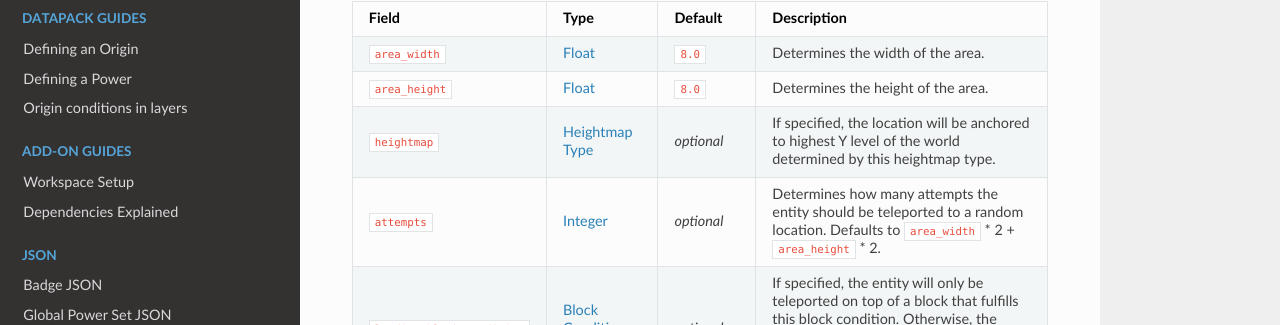
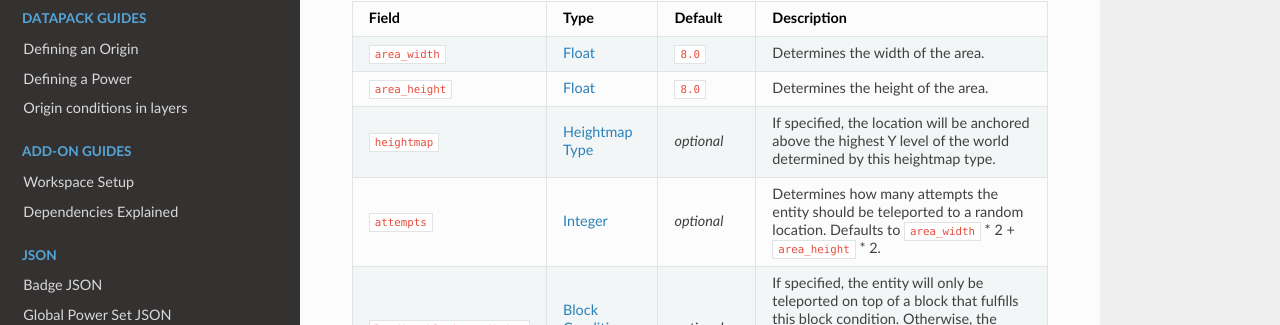
Before and after one commit to apace100/origins-docs, an MkDocs documentation site: the page built from docs/types/entity_action_types/random_teleport.md, in a window 1280 px wide and 900 px high, scrolled down 335 px. Shown: the part 144-469 px from the top of the window. Built offline with MkDocs 1.6.1, drawn with Linux system fonts in a browser that asks for light colours; nearby versions of some CDN libraries.

Commit message:
Fixed typo in `random_teleport` entity action type

```diff
--- a/docs/types/entity_action_types/random_teleport.md
+++ b/docs/types/entity_action_types/random_teleport.md
@@ -23,7 +23,7 @@ Field | Type | Default | Description
 ------|------|---------|------------
 `area_width` | [Float](../data_types/float.md) | `8.0` | Determines the width of the area.
 `area_height` | [Float](../data_types/float.md) | `8.0` | Determines the height of the area.
-`heightmap` | [Heightmap Type](../data_types/heightmap_type.md) | *optional* | If specified, the location will be anchored to highest Y level of the world determined by this heightmap type.
+`heightmap` | [Heightmap Type](../data_types/heightmap_type.md) | *optional* | If specified, the location will be anchored above the highest Y level of the world determined by this heightmap type.
 `attempts` | [Integer](../data_types/integer.md) | *optional* | Determines how many attempts the entity should be teleported to a random location. Defaults to `area_width` * 2 + `area_height` * 2.
 `landing_block_condition` | [Block Condition Type](../block_action_types.md) | *optional* | If specified, the entity will only be teleported on top of a block that fulfills this block condition. Otherwise, the entity will only be teleported on blocks that blocks movement/have solid collision.
 `landing_condition` | [Entity Condition Type](../entity_condition_types.md) | *optional* | If specified, the entity will only be teleported to a location if the entity fulfills this entity condition. Otherwise, the entity will only be teleported to a location that is empty (e.g: no blocks and fluids.)
```
